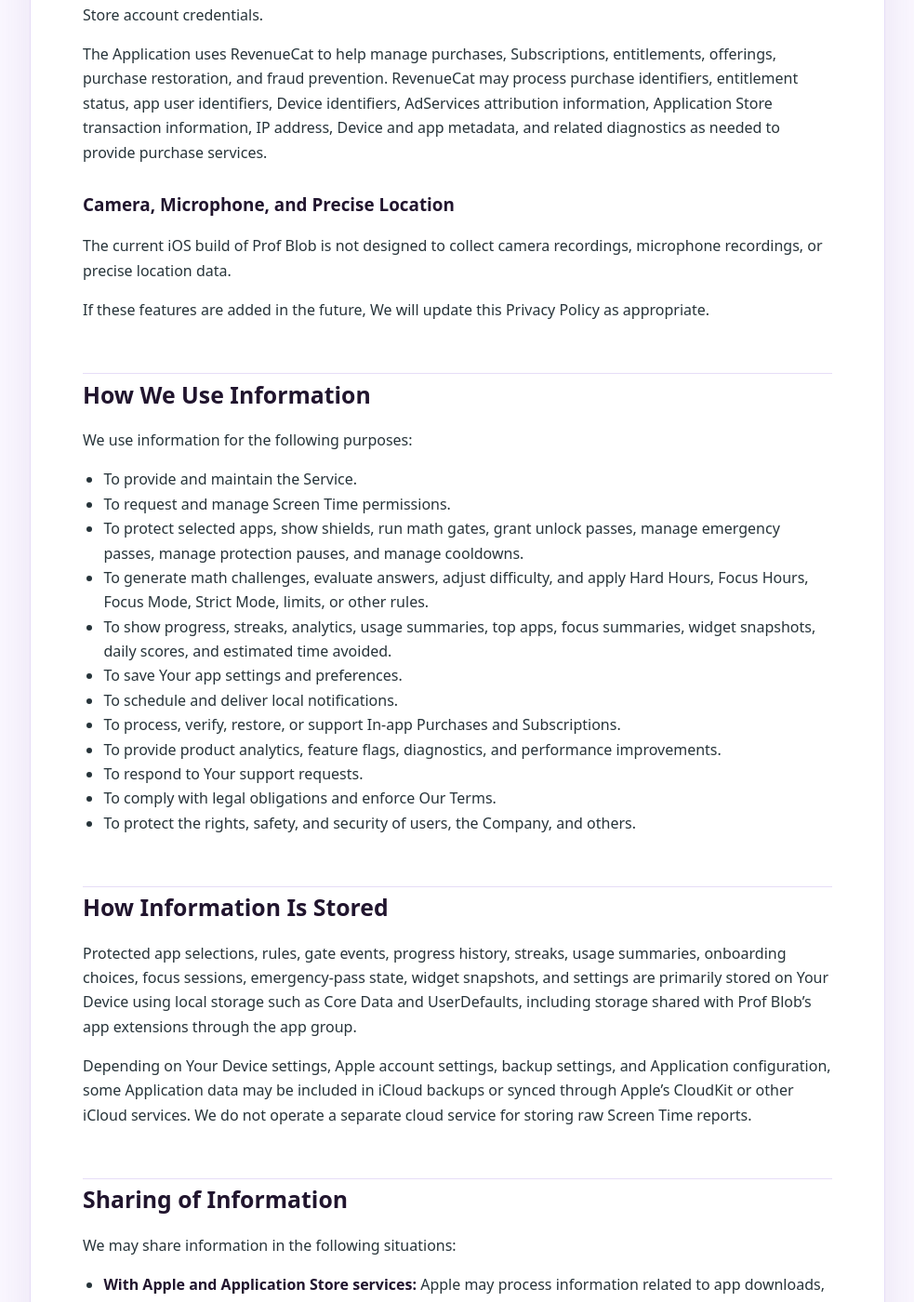
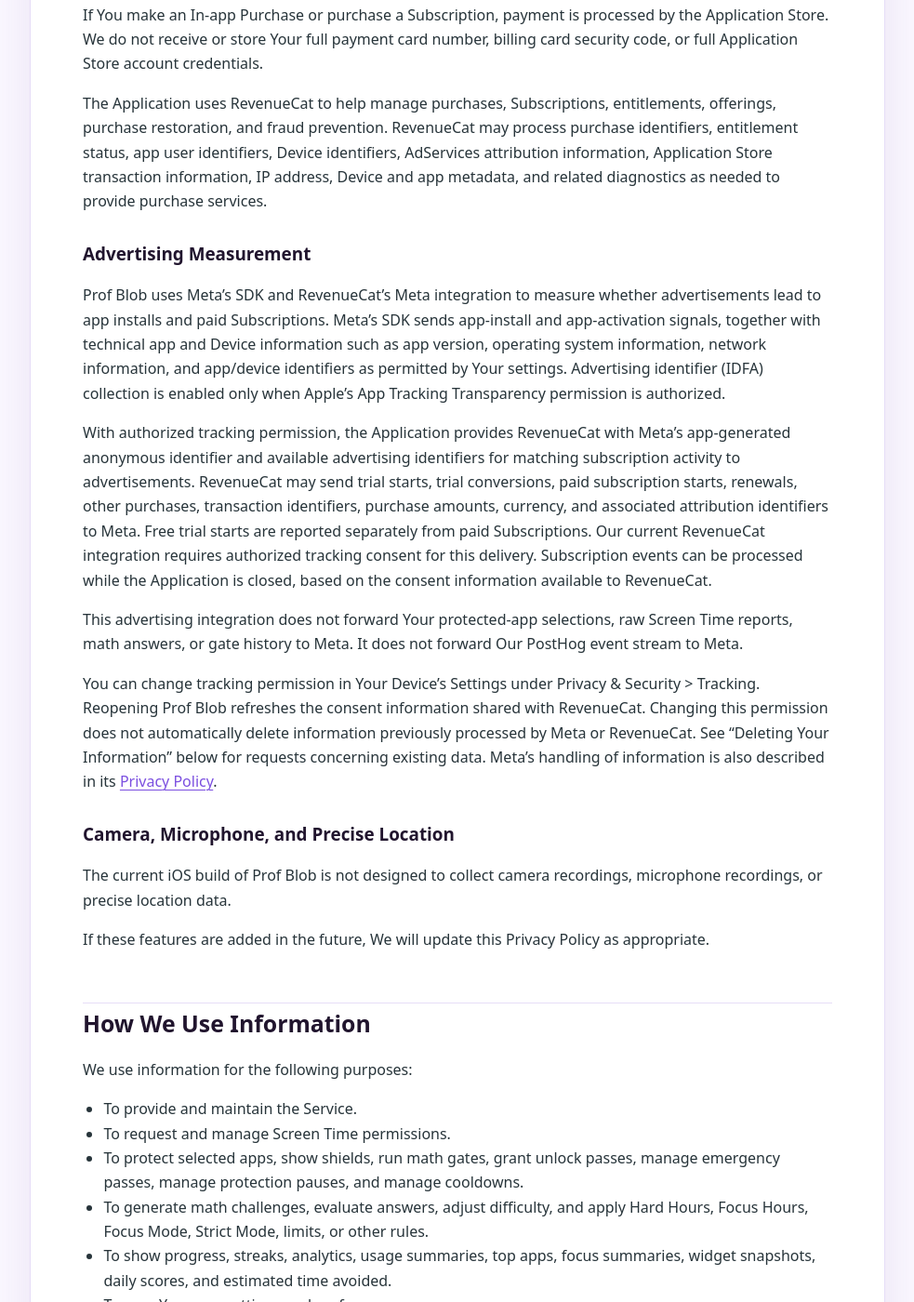
Before and after one commit to spammusubitech/spammusubitech.github.io, a Jekyll site: the page built from prof-blob/privacy/index.md, in a window 1280 px wide and 1400 px high, scrolled down 3801 px. Shown: the whole window at 93% size, without its empty margins (148-1131 px from the left). Built offline with Jekyll 4.4.1, drawn with Linux system fonts in a browser that asks for light colours; some of the changed text lies outside the part shown.

Commit message:
Update Prof Blob privacy disclosures for Meta measurement

```diff
--- a/_includes/legal/prof-blob/privacy-policy.md
+++ b/_includes/legal/prof-blob/privacy-policy.md
@@ -71,7 +71,7 @@
 
 ### Device Permissions and Notifications
 
-The Application may request Screen Time authorization and notification permission. Permission choices are controlled through Your Device settings.
+The Application may request Screen Time authorization, notification permission, and Apple's App Tracking Transparency permission for advertising measurement. Permission choices are controlled through Your Device settings. Declining tracking permission does not prevent You from using Prof Blob or purchasing a Subscription.
 
 If notification permission is granted, the Application can schedule local notifications, such as gate prompts, reflection reminders, or subscription trial renewal reminders. Notification content and delivery are handled by Your Device and Apple notification services.
 
@@ -90,6 +90,16 @@
 If You make an In-app Purchase or purchase a Subscription, payment is processed by the Application Store. We do not receive or store Your full payment card number, billing card security code, or full Application Store account credentials.
 
 The Application uses RevenueCat to help manage purchases, Subscriptions, entitlements, offerings, purchase restoration, and fraud prevention. RevenueCat may process purchase identifiers, entitlement status, app user identifiers, Device identifiers, AdServices attribution information, Application Store transaction information, IP address, Device and app metadata, and related diagnostics as needed to provide purchase services.
+
+### Advertising Measurement
+
+Prof Blob uses Meta's SDK and RevenueCat's Meta integration to measure whether advertisements lead to app installs and paid Subscriptions. Meta's SDK sends app-install and app-activation signals, together with technical app and Device information such as app version, operating system information, network information, and app/device identifiers as permitted by Your settings. Advertising identifier (IDFA) collection is enabled only when Apple's App Tracking Transparency permission is authorized.
+
+With authorized tracking permission, the Application provides RevenueCat with Meta's app-generated anonymous identifier and available advertising identifiers for matching subscription activity to advertisements. RevenueCat may send trial starts, trial conversions, paid subscription starts, renewals, other purchases, transaction identifiers, purchase amounts, currency, and associated attribution identifiers to Meta. Free trial starts are reported separately from paid Subscriptions. Our current RevenueCat integration requires authorized tracking consent for this delivery. Subscription events can be processed while the Application is closed, based on the consent information available to RevenueCat.
+
+This advertising integration does not forward Your protected-app selections, raw Screen Time reports, math answers, or gate history to Meta. It does not forward Our PostHog event stream to Meta.
+
+You can change tracking permission in Your Device's Settings under Privacy & Security > Tracking. Reopening Prof Blob refreshes the consent information shared with RevenueCat. Changing this permission does not automatically delete information previously processed by Meta or RevenueCat. See "Deleting Your Information" below for requests concerning existing data. Meta's handling of information is also described in its [Privacy Policy](https://www.facebook.com/privacy/policy/).
 
 ### Camera, Microphone, and Precise Location
 
@@ -110,6 +120,7 @@
 - To schedule and deliver local notifications.
 - To process, verify, restore, or support In-app Purchases and Subscriptions.
 - To provide product analytics, feature flags, diagnostics, and performance improvements.
+- To measure advertising effectiveness and subscription conversions, subject to the permissions and choices described above.
 - To respond to Your support requests.
 - To comply with legal obligations and enforce Our Terms.
 - To protect the rights, safety, and security of users, the Company, and others.
@@ -127,13 +138,14 @@
 - **With Apple and Application Store services:** Apple may process information related to app downloads, Screen Time authorization, protected-app controls, DeviceActivity reports, ManagedSettings shields, app extensions, widgets, notifications, iCloud backup or sync, diagnostics, purchases, subscriptions, refunds, and App Store analytics.
 - **With RevenueCat:** RevenueCat helps Us manage purchases, Subscriptions, entitlements, offerings, purchase restoration, attribution, and related diagnostics.
 - **With PostHog:** PostHog helps Us understand product usage, run analytics, and evaluate feature flags.
+- **With Meta:** Meta receives app-install, app-activation, and advertising-measurement information as described above. RevenueCat may send subscription events and matching information to Meta when the consent requirements of Our integration are met.
 - **With Service Providers:** We may use providers for support, email, hosting, diagnostics, purchase validation, analytics, feature flags, or similar operational needs.
 - **For legal reasons:** We may disclose information if required by law or in response to valid legal requests from public authorities.
 - **To protect rights and safety:** We may disclose information when We believe it is necessary to protect the Company, users, the public, or the Service.
 - **For business transfers:** Information may be transferred in connection with a merger, acquisition, financing, reorganization, sale of assets, or similar business transaction.
 - **With Your consent:** We may share information for another purpose if You consent.
 
-We do not sell Personal Data. We do not use Personal Data for cross-context behavioral advertising.
+We do not sell Personal Data for money. The advertising measurement described above involves sharing information with Meta and matching it with information from Meta's services. Depending on applicable law, this may be considered sharing for cross-context behavioral advertising. You can decline or withdraw tracking permission in Your Device settings and contact Us about applicable opt-out rights.
 
 ## Retention
 
@@ -151,7 +163,9 @@
 
 Deleting the Application may not delete information stored by Apple, such as App Store purchase history, Screen Time permissions, iCloud backups, diagnostics, or subscription records. You can manage Apple data through Your Apple account and Device settings.
 
-You may contact Us to request access, correction, or deletion of Personal Data You have provided directly to Us. We may need to retain certain information when required or permitted by law.
+To request access, correction, or deletion of Personal Data held by Us or processed by providers on Our behalf, email contact@spammusubitech.com with the subject "Prof Blob data request". Describe Your request and provide only information needed to locate the relevant records, such as a support correspondence email or an app/customer identifier if You have it. Do not send passwords, complete payment-card information, or Apple Account credentials. We may ask for information needed to verify and fulfill the request, and may need to retain certain information when required or permitted by law.
+
+Deleting the Application does not cancel an active Subscription; manage subscriptions through Your Apple Account settings. Information independently held by Apple or Meta may also be subject to those providers' own privacy controls and retention obligations.
 
 ## Security
 
```
Also changed, not shown: other parts of _includes/legal/prof-blob/privacy-policy.md (+1 -1 lines).
